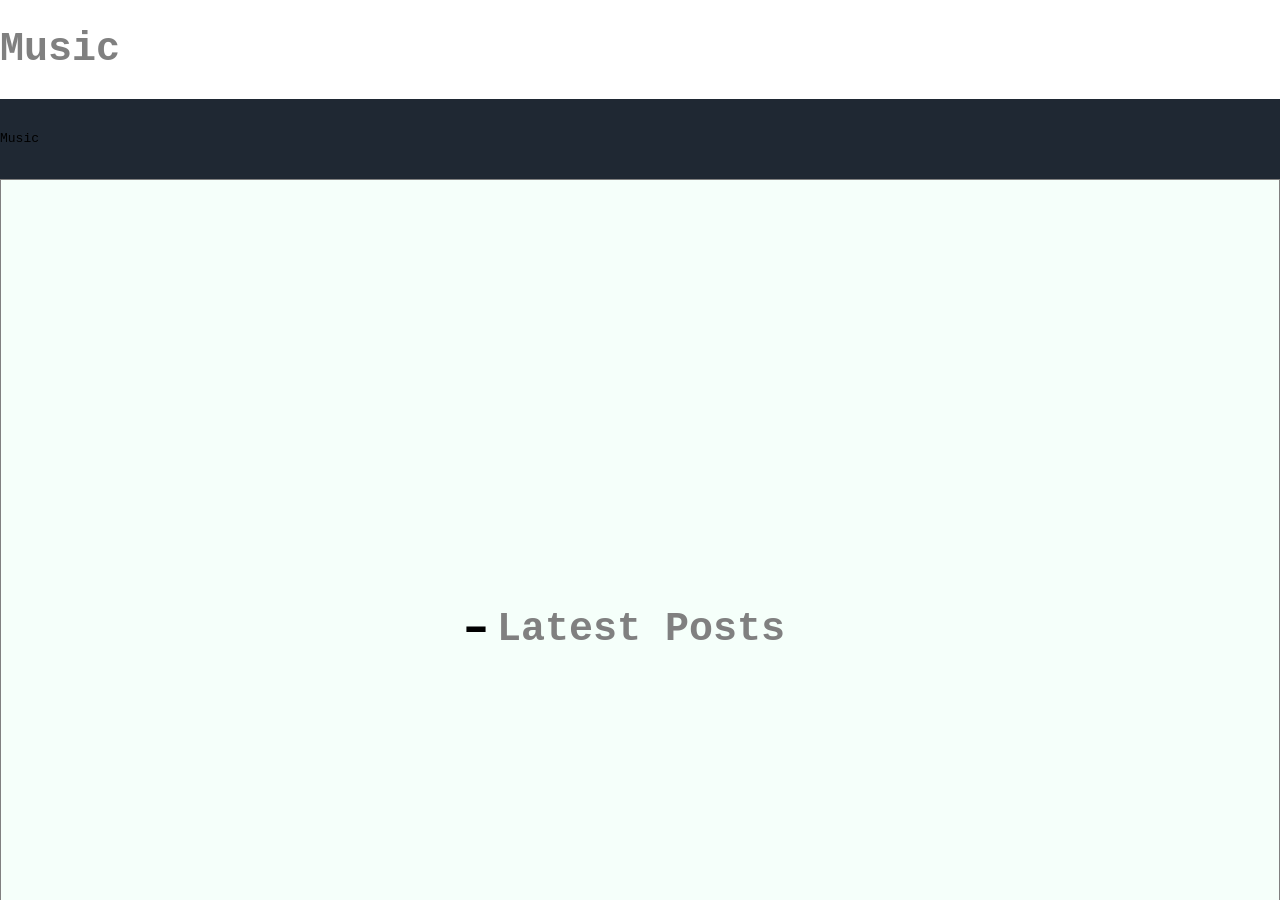
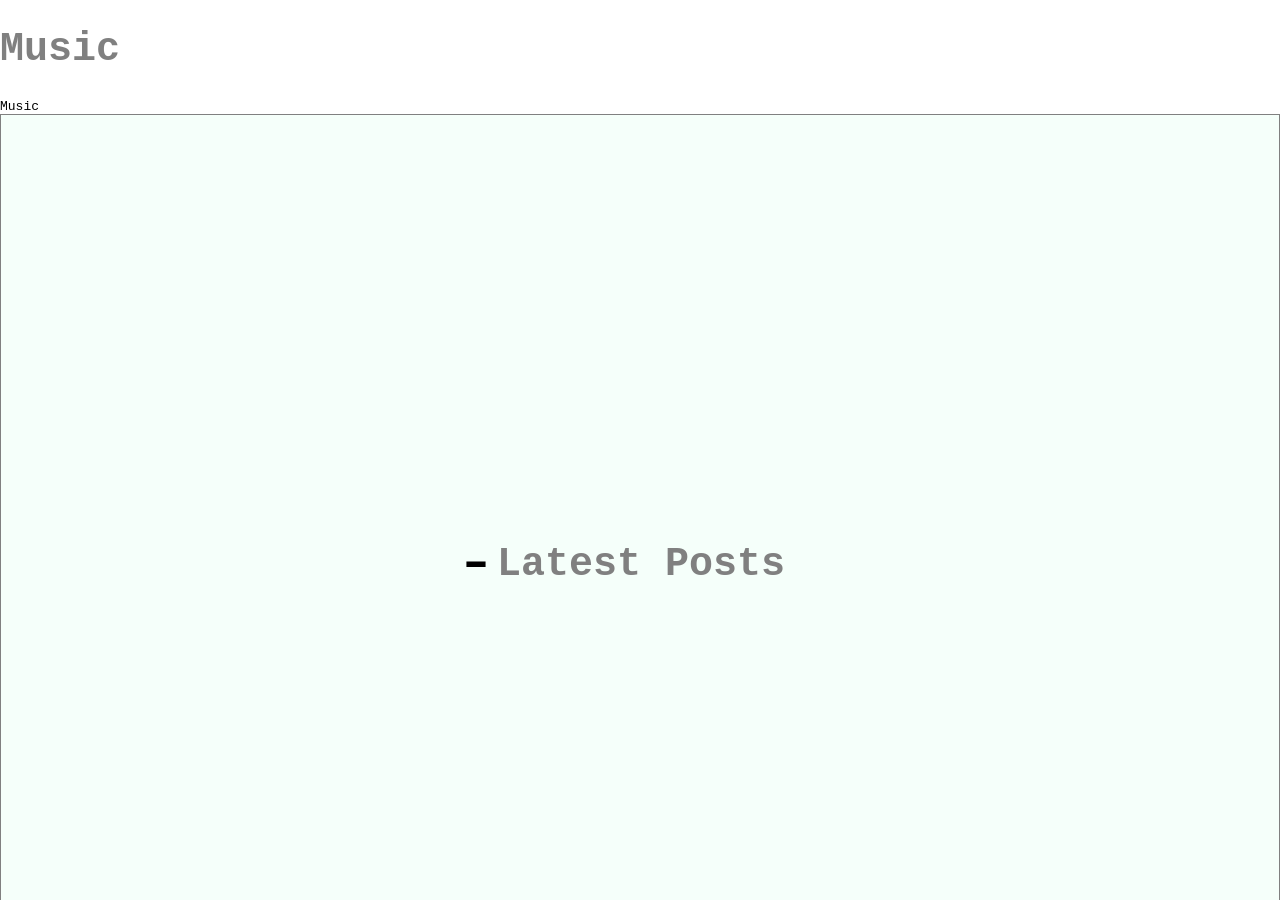
Before and after one commit to richa184/chickensbeforedickens, a Jekyll site: the page built from music_blog.html, in a window 1280 px wide and 900 px high. Built offline with Jekyll 4.4.1, drawn with Linux system fonts in a browser that asks for light colours.

Commit message:
Update default.html

```diff
--- a/_layouts/default.html
+++ b/_layouts/default.html
@@ -10,7 +10,7 @@
 
   <body>
 
-    <header>{{ page.title }}</header>
+    <h>{{ page.title }}</h1>
 
     <main>
       <section>
```
